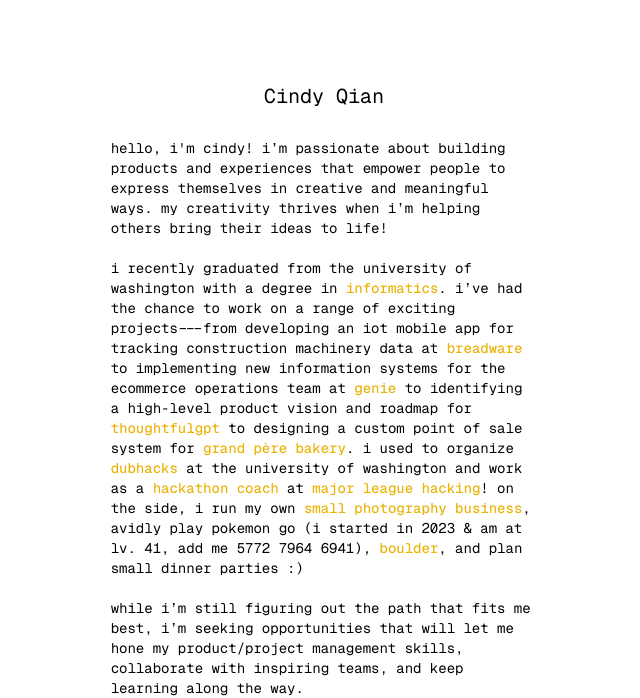
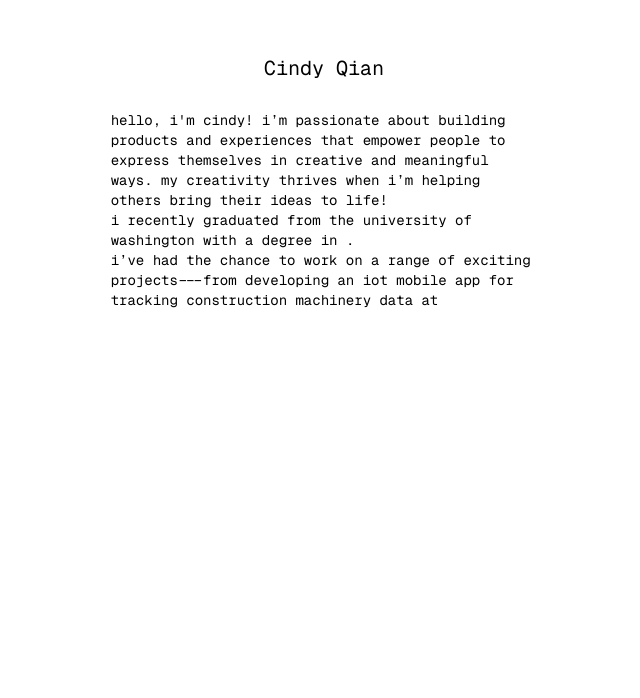
Before and after one commit to cindyqian/cindyqsite, a React (Create React App) app: page / in a window 1280 px wide. Shown: the part 106-804 px from the top of the page, without its empty margins (316-956 px from the left). Built offline with nearby package versions, Linux system fonts and the light colour scheme.

Commit message:
made text pop up depending on image visibility

```diff
--- a/src/components/App.js
+++ b/src/components/App.js
@@ -8,6 +8,7 @@ import { Parallax } from 'react-scroll-parallax';
 import { useRef, useEffect, useState } from 'react';
 // import { AreImagesVisible } from './ImageStatus.js';
 // import Measure from 'react-measure'
+import { Intro } from './Intro.js';
 
 
 
@@ -30,22 +31,62 @@ function App() {
   };
 
   // const [imagesOnScreen, updateImagesOnScreen] = useState(new Set([]));
-  const imagesOnScreen = new Set([]);
+  const imagesOnScreen = new Map();
+  // const textOnScreen = Intro;
 
   const checkImageVisibility = () => {
+    // checking which images are on screen out of all the possible images
     const images = ["firstImage", "secondImage"];
     for (let i = 0; i < images.length; i++) {
       const currImage = document.getElementById(images[i]);
       const topBorderOfImage = currImage.getBoundingClientRect().top;
       if (topBorderOfImage < window.innerHeight) {
-        imagesOnScreen.add(currImage);
+        if (!imagesOnScreen.has(currImage.id)) {
+          imagesOnScreen.set(currImage.id, 0);
+        }
       }
 
     }
     console.log(imagesOnScreen)
+    console.log(imagesOnScreen.get("firstImage"))
+    updateText(imagesOnScreen);
+
   }
 
-  const [textOnScreen, updateTextOnScreen] = useState(new Set([]));
+  // based on what is on screen, append respective text
+  const updateText = () => {
+    // for (let j = 0; j < imagesOnScreen.length; j++) {
+    //   textOnScreen = Intro;
+    //   if (imagesOnScreen[j])
+
+    // }
+    // textOnScreen = Intro;
+
+    if (imagesOnScreen.has("firstImage") && imagesOnScreen.get("firstImage") == 0) {
+      document.getElementById("intro").innerHTML +=
+        "<p>I recently graduated from the University of Washington with a degree in <ColorfulLink link='https://ischool.uw.edu/programs/informatics' text=' Informatics'></ColorfulLink>. </p>";
+      imagesOnScreen.set("firstImage", 1);
+    }
+
+    if (imagesOnScreen.has("secondImage") && imagesOnScreen.get("secondImage") == 0) {
+      document.getElementById("intro").innerHTML +=
+      "I’ve had the chance to work on a range of exciting projects---from developing an IoT mobile app for tracking construction machinery data at  <ColorfulLink link='https://breadware.com' text=' Breadware ''></ColorfulLink>"
+      imagesOnScreen.set("secondImage", 1);
+    }
+
+
+    // while (div.children.length > 0) {
+    //   el.appendChild(div.children[0]);
+    // }
+
+
+
+    // if (imagesOnScreen.has("firstImage")) {
+
+    // }
+  }
+
+
 
 
   return (
@@ -54,55 +95,22 @@ function App() {
 
         <main className="flex flex-col gap-8 row-start-2 items-center sm:items-start">
 
-          <div className="w-1/3 fixed top-0 self-center my-40">
-            <h1 className="text-xl text-center m-7 font-[family-name:var(--font-geist-mono)]">
+          {/* <div className="w-1/3 fixed top-0 self-center my-40"> */}
+            {/* {textOnScreen} */}
+            {/* <Intro id="intro" />
+             */}
+            <div className="w-1/3 fixed top-0 self-center my-40 my-24">
+              <h1 className="text-xl text-center mb-7 font-[family-name:var(--font-geist-mono)]">
                   Cindy Qian
               </h1>
 
-            <p className="text-sm text-left font-[family-name:var(--font-geist-mono)] lowercase" >
+              <p className="text-sm text-left font-[family-name:var(--font-geist-mono)] lowercase" id="intro">
                   Hello, I'm Cindy! I’m passionate about building products and experiences that empower people
                   to express themselves in creative and meaningful ways. My creativity thrives
                   when I’m helping others bring their ideas to life!
-
-              <br></br><br></br>
-
-              I recently graduated from the University of Washington with a degree in
-              <ColorfulLink link="https://ischool.uw.edu/programs/informatics" text=" Informatics"></ColorfulLink>
-              . I’ve had the chance to work on a range of exciting projects---from developing an IoT mobile app for
-              tracking construction machinery data at
-              <ColorfulLink link="https://breadware.com" text=" Breadware "></ColorfulLink>
-              to implementing new information systems for the ecommerce operations team at
-              <ColorfulLink link="https://www.genielift.com" text=" Genie "></ColorfulLink>
-              to identifying a high-level product vision and roadmap for
-              <ColorfulLink link="https://www.thoughtfulgpt.com" text=" ThoughtfulGPT "></ColorfulLink>
-              to designing a custom point of sale system for
-              <ColorfulLink link="https://ischool.uw.edu/capstone/projects/2024/grand-pere-wholesale-bakery-order-management-system" text=" Grand Père Bakery"></ColorfulLink>
-              .
-
-              I used to organize
-              <ColorfulLink link="https://dubhacks.co" text=" DubHacks "></ColorfulLink>
-              at the University of Washington and work as a
-              <ColorfulLink link="https://mlh.io/coaches" text=" hackathon coach "></ColorfulLink>
-              at
-              <ColorfulLink link="https://mlh.io" text=" Major League Hacking"></ColorfulLink>
-              ! On the side, I run my own
-              <ColorfulLink link="https://www.instagram.com/bycindyq/" text=" small photography business"></ColorfulLink>
-              ,
-              avidly play pokemon go (I started in 2023 & am at lv. 41, add me 5772 7964 6941),
-              <ColorfulLink link="https://www.instagram.com/wafflehour_/" text=" boulder"></ColorfulLink>
-              , and plan small dinner parties :)
-              <br></br><br></br>
-
-
-              While I’m still figuring out the path that fits me best, I’m seeking opportunities
-              that will let me hone my product/project management skills, collaborate with inspiring teams, and keep
-              learning along the way.
-
-              <br></br><br></br>
-
-              Welcome! Take a look around :)
               </p>
             </div>
+          {/* </div> */}
 
           <Parallax speed={50} className="mx-16 mt-[20%] mt-98 pt-48">
             <div className="table w-full table-fixed border-spacing-5" >
--- a/src/components/Intro.js
+++ b/src/components/Intro.js
@@ -1,9 +1,56 @@
 
 
-export default function Intro() {
+export function Intro() {
     return (
-        <h1 className="text-xl text-center m-7 font-[family-name:var(--font-geist-mono)]">
-            Cindy Qian
-        </h1>
+        <div className="w-1/3 fixed top-0 self-center my-40 my-24">
+            <h1 className="text-xl text-center mb-7 font-[family-name:var(--font-geist-mono)]">
+                Cindy Qian
+            </h1>
+
+            <p className="text-sm text-left font-[family-name:var(--font-geist-mono)] lowercase">
+                Hello, I'm Cindy! I’m passionate about building products and experiences that empower people
+                to express themselves in creative and meaningful ways. My creativity thrives
+                when I’m helping others bring their ideas to life!
+            </p>
+        </div>
     );
 }
+
+
+{/* <br></br><br></br>
+
+I recently graduated from the University of Washington with a degree in
+<ColorfulLink link="https://ischool.uw.edu/programs/informatics" text=" Informatics"></ColorfulLink>
+. I’ve had the chance to work on a range of exciting projects---from developing an IoT mobile app for
+tracking construction machinery data at
+<ColorfulLink link="https://breadware.com" text=" Breadware "></ColorfulLink>
+to implementing new information systems for the ecommerce operations team at
+<ColorfulLink link="https://www.genielift.com" text=" Genie "></ColorfulLink>
+to identifying a high-level product vision and roadmap for
+<ColorfulLink link="https://www.thoughtfulgpt.com" text=" ThoughtfulGPT "></ColorfulLink>
+to designing a custom point of sale system for
+<ColorfulLink link="https://ischool.uw.edu/capstone/projects/2024/grand-pere-wholesale-bakery-order-management-system" text=" Grand Père Bakery"></ColorfulLink>
+.
+
+I used to organize
+<ColorfulLink link="https://dubhacks.co" text=" DubHacks "></ColorfulLink>
+at the University of Washington and work as a
+<ColorfulLink link="https://mlh.io/coaches" text=" hackathon coach "></ColorfulLink>
+at
+<ColorfulLink link="https://mlh.io" text=" Major League Hacking"></ColorfulLink>
+! On the side, I run my own
+<ColorfulLink link="https://www.instagram.com/bycindyq/" text=" small photography business"></ColorfulLink>
+,
+avidly play pokemon go (I started in 2023 & am at lv. 41, add me 5772 7964 6941),
+<ColorfulLink link="https://www.instagram.com/wafflehour_/" text=" boulder"></ColorfulLink>
+, and plan small dinner parties :)
+<br></br><br></br>
+
+
+While I’m still figuring out the path that fits me best, I’m seeking opportunities
+that will let me hone my product/project management skills, collaborate with inspiring teams, and keep
+learning along the way.
+
+<br></br><br></br>
+
+Welcome! Take a look around :) */}
```
Lines whose indentation alone changed are shown as unchanged.
